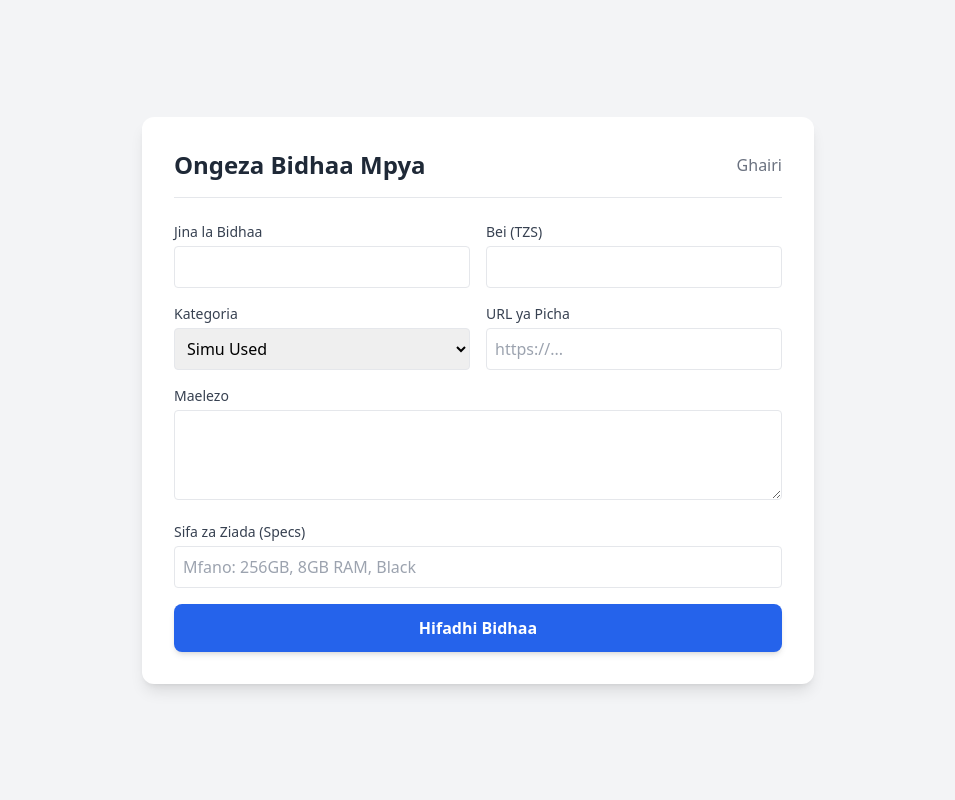
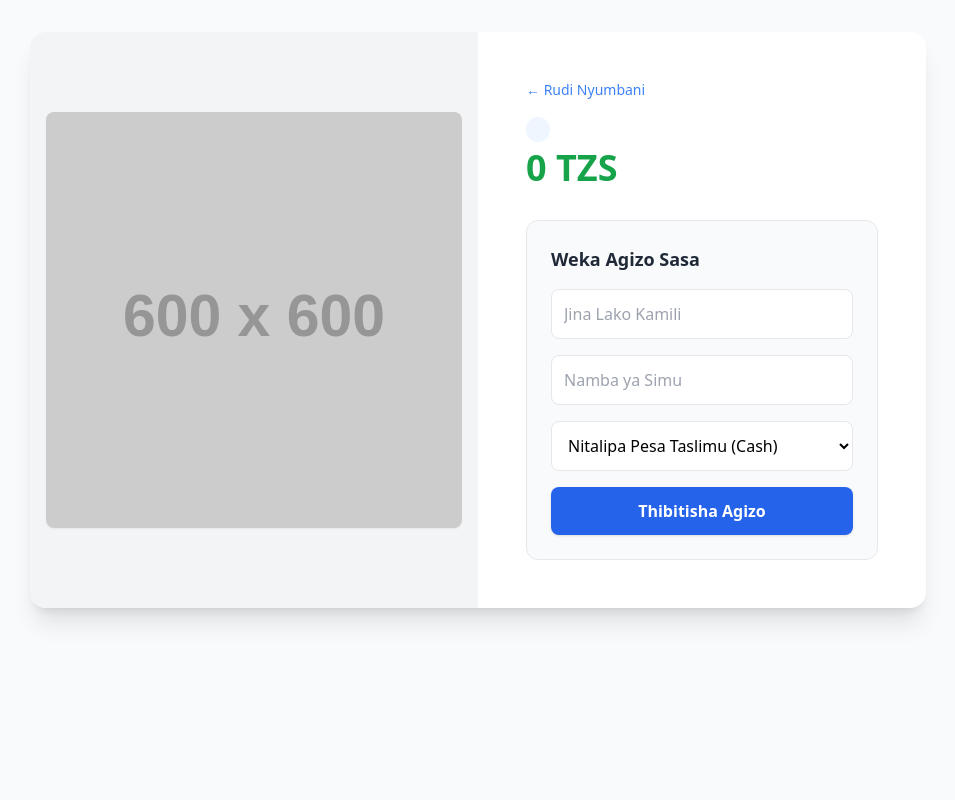
Before and after one commit to abdondismas0-hub/smart-arena-project, a Flask app: template templates/add_product.html in a window 1280 px wide. Shown: the whole page, without its empty margins (162-1117 px from the left). Run offline with Flask 3, Linux system fonts and the light colour scheme; the template is opened without the code that fills it, so the values that code supplies are empty; grey boxes labelled with a size stand in for pictures from a placeholder-image service; some libraries are stand-ins or nearby versions.

Commit message:
Revamp add_product.html for dynamic product display
Updated the product addition page to dynamically display product details and enhanced the layout with Tailwind CSS.

```diff
--- a/templates/add_product.html
+++ b/templates/add_product.html
@@ -2,65 +2,51 @@
 <html lang="sw">
 <head>
     <meta charset="UTF-8">
-    <title>Ongeza Bidhaa - Admin</title>
+    <title>{{ product.name }} | Smart Arena</title>
     <script src="https://cdn.tailwindcss.com"></script>
 </head>
-<body class="bg-gray-100 min-h-screen flex items-center justify-center p-4">
+<body class="bg-gray-50 min-h-screen p-4 md:p-8">
 
-    <div class="bg-white p-8 rounded-xl shadow-lg w-full max-w-2xl">
-        <div class="flex justify-between items-center mb-6 border-b pb-4">
-            <h2 class="text-2xl font-bold text-gray-800">Ongeza Bidhaa Mpya</h2>
-            <a href="{{ url_for('admin_dashboard') }}" class="text-gray-500 hover:text-gray-700">Ghairi</a>
+    <div class="max-w-4xl mx-auto bg-white rounded-2xl shadow-xl overflow-hidden md:flex">
+        <!-- Picha -->
+        <div class="md:w-1/2 bg-gray-100 flex items-center justify-center p-4">
+            <img src="{{ product.image_url }}" alt="{{ product.name }}" class="max-w-full h-auto rounded-lg shadow-sm"
+                 onerror="this.src='https://placehold.co/600x600?text=No+Image'">
         </div>
 
-        <form method="POST" class="space-y-4">
+        <!-- Maelezo -->
+        <div class="md:w-1/2 p-8 md:p-12">
+            <a href="/" class="text-blue-500 text-sm hover:underline mb-4 block">&larr; Rudi Nyumbani</a>
 
-            <!-- Basic Info -->
-            <div class="grid grid-cols-1 md:grid-cols-2 gap-4">
-                <div>
-                    <label class="block text-sm font-medium text-gray-700 mb-1">Jina la Bidhaa</label>
-                    <input type="text" name="name" required class="w-full p-2 border rounded focus:ring-2 focus:ring-blue-500 outline-none">
-                </div>
-                <div>
-                    <label class="block text-sm font-medium text-gray-700 mb-1">Bei (TZS)</label>
-                    <input type="number" name="price" required class="w-full p-2 border rounded focus:ring-2 focus:ring-blue-500 outline-none">
-                </div>
+            <span class="text-xs font-bold text-blue-600 uppercase tracking-wide bg-blue-50 px-3 py-1 rounded-full">{{ product.category }}</span>
+            <h1 class="text-3xl font-extrabold text-gray-900 mt-2 mb-2">{{ product.name }}</h1>
+            <p class="text-4xl font-bold text-green-600 mb-6">{{ product.price | format_currency }}</p>
+
+            <div class="prose text-gray-600 mb-8">
+                <p>{{ product.description }}</p>
+                {% if product.specs %}
+                <p class="mt-2 text-sm font-semibold">Sifa: {{ product.specs }}</p>
+                {% endif %}
             </div>
 
-            <!-- Category & Image -->
-            <div class="grid grid-cols-1 md:grid-cols-2 gap-4">
-                <div>
-                    <label class="block text-sm font-medium text-gray-700 mb-1">Kategoria</label>
-                    <select name="category" class="w-full p-2 border rounded focus:ring-2 focus:ring-blue-500 outline-none">
-                        <option value="Simu Used">Simu Used</option>
-                        <option value="Simu Mpya">Simu Mpya</option>
-                        <option value="Accessories">Accessories</option>
-                        <option value="Smartwatch">Smartwatch</option>
-                    </select>
-                </div>
-                <div>
-                    <label class="block text-sm font-medium text-gray-700 mb-1">URL ya Picha</label>
-                    <input type="text" name="image_url" placeholder="https://..." class="w-full p-2 border rounded focus:ring-2 focus:ring-blue-500 outline-none">
-                </div>
+            <!-- Fomu ya Agizo -->
+            <div class="bg-gray-50 p-6 rounded-xl border border-gray-200">
+                <h3 class="text-lg font-bold mb-4 text-gray-800">Weka Agizo Sasa</h3>
+                <form method="POST">
+                    <div class="space-y-4">
+                        <input type="text" name="customer_name" placeholder="Jina Lako Kamili" required class="w-full p-3 border rounded-lg focus:ring-2 focus:ring-blue-500 outline-none">
+                        <input type="tel" name="phone" placeholder="Namba ya Simu" required class="w-full p-3 border rounded-lg focus:ring-2 focus:ring-blue-500 outline-none">
+                        <select name="payment_method" class="w-full p-3 border rounded-lg bg-white">
+                            <option value="Cash">Nitalipa Pesa Taslimu (Cash)</option>
+                            <option value="Mobile Money">Nitalipa kwa Simu</option>
+                        </select>
+                        <button class="w-full bg-blue-600 text-white font-bold py-3 rounded-lg hover:bg-blue-700 transition shadow">
+                            Thibitisha Agizo
+                        </button>
+                    </div>
+                </form>
             </div>
-
-            <!-- Details -->
-            <div>
-                <label class="block text-sm font-medium text-gray-700 mb-1">Maelezo</label>
-                <textarea name="description" rows="3" class="w-full p-2 border rounded focus:ring-2 focus:ring-blue-500 outline-none"></textarea>
-            </div>
-
-            <!-- Specs (New) -->
-            <div>
-                <label class="block text-sm font-medium text-gray-700 mb-1">Sifa za Ziada (Specs)</label>
-                <input type="text" name="specs" placeholder="Mfano: 256GB, 8GB RAM, Black" class="w-full p-2 border rounded focus:ring-2 focus:ring-blue-500 outline-none">
-            </div>
-
-            <button type="submit" class="w-full bg-blue-600 text-white font-bold py-3 rounded-lg hover:bg-blue-700 transition shadow-md">
-                Hifadhi Bidhaa
-            </button>
-
-        </form>
+        </div>
     </div>
 
 </body>
```
